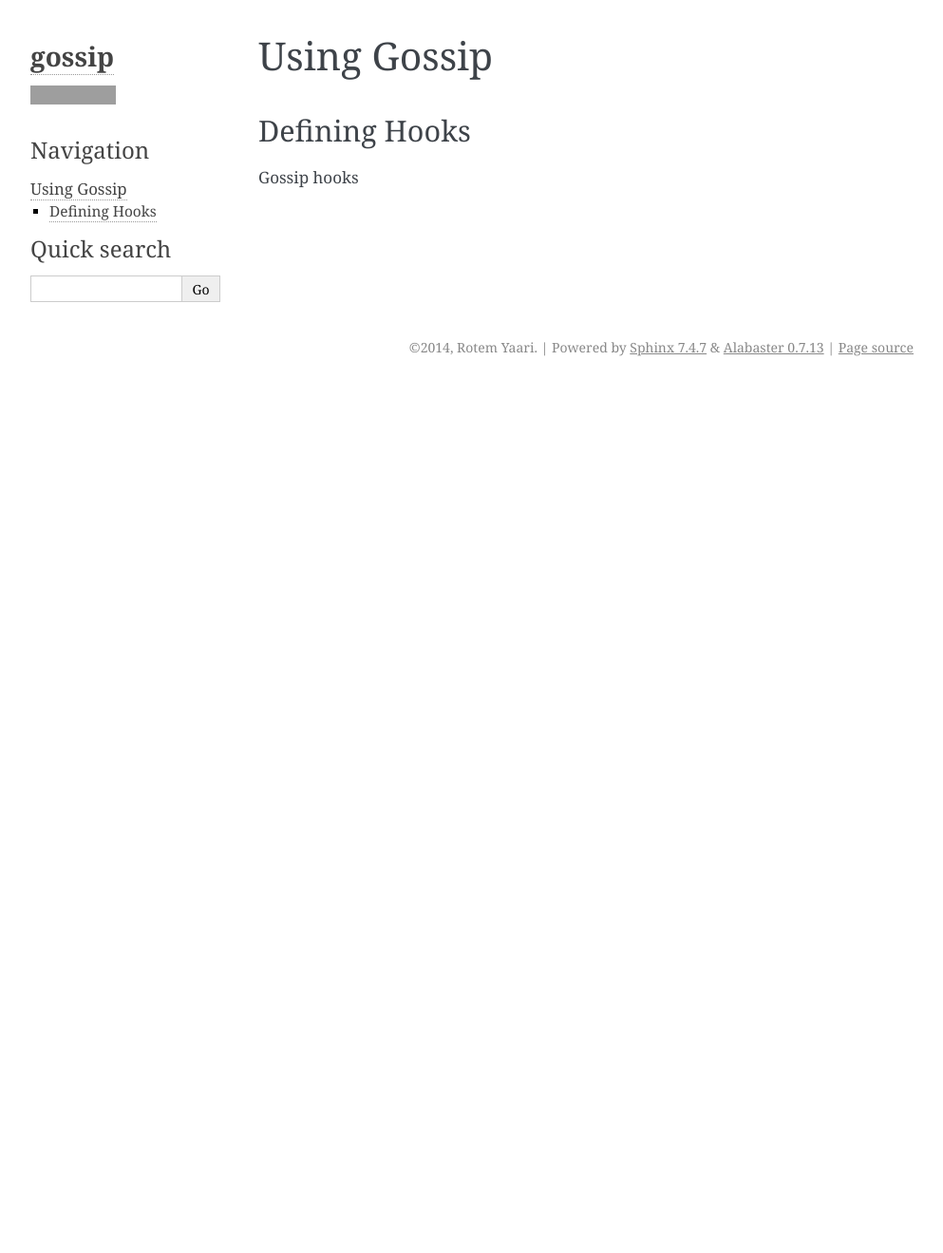
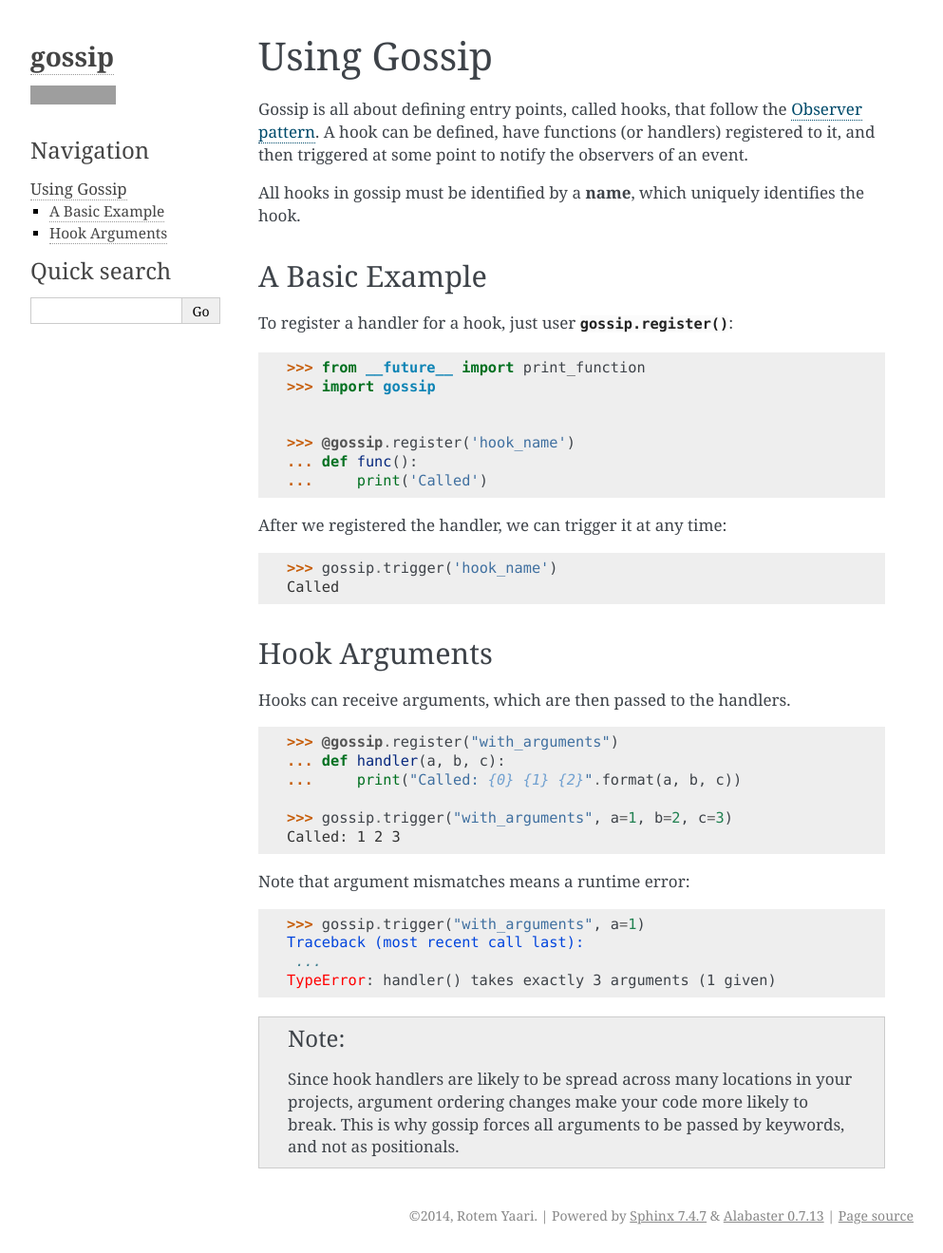
Before and after one commit to getslash/gossip, a Sphinx documentation site: the page built from doc/hooks.rst, in a window 1280 px wide. Shown: the whole page at 95% size, without its empty margins (148-1141 px from the left). Built offline with Sphinx 7.4.7, drawn with Linux system fonts in a browser that asks for light colours; before the commit the page ends 900 px from its top, so only the background shows below that; grey boxes are pictures that could not be loaded.

Commit message:
Docs, some minor fixes

```diff
--- a/doc/hooks.rst
+++ b/doc/hooks.rst
@@ -1,7 +1,55 @@
 Using Gossip
 ============
 
-Defining Hooks
+Gossip is all about defining entry points, called hooks, that follow the `Observer pattern <http://en.wikipedia.org/wiki/Observer_pattern>`_. A hook can be defined, have functions (or handlers) registered to it, and then triggered at some point to notify the observers of an event.
+
+All hooks in gossip must be identified by a **name**, which uniquely identifies the hook.
+
+A Basic Example
+---------------
+
+To register a handler for a hook, just user :py:func:`gossip.register`:
+
+.. code-block:: python
+
+		>>> from __future__ import print_function
+		>>> import gossip
+
+
+		>>> @gossip.register('hook_name')
+		... def func():
+		...     print('Called')
+
+After we registered the handler, we can trigger it at any time:
+
+.. code-block:: python
+
+		>>> gossip.trigger('hook_name')
+		Called
+
+
+Hook Arguments
 --------------
 
-Gossip hooks
+Hooks can receive arguments, which are then passed to the handlers.
+
+.. code-block:: python
+
+		>>> @gossip.register("with_arguments")
+		... def handler(a, b, c):
+		...     print("Called: {0} {1} {2}".format(a, b, c))
+
+		>>> gossip.trigger("with_arguments", a=1, b=2, c=3)
+		Called: 1 2 3
+
+Note that argument mismatches means a runtime error:
+
+.. code-block:: python
+
+		>>> gossip.trigger("with_arguments", a=1) # doctest: +IGNORE_EXCEPTION_DETAIL
+		Traceback (most recent call last):
+		 ...
+		TypeError: handler() takes exactly 3 arguments (1 given)
+
+.. note::
+   Since hook handlers are likely to be spread across many locations in your projects, argument ordering changes make your code more likely to break. This is why gossip forces all arguments to be passed by keywords, and not as positionals.
--- a/gossip/__init__.py
+++ b/gossip/__init__.py
@@ -1,2 +1,2 @@
-from .registry import trigger, register
+from .registry import trigger, register, unregister_all
 from .hook import Hook
```
Also changed, not shown: 4 other files.
